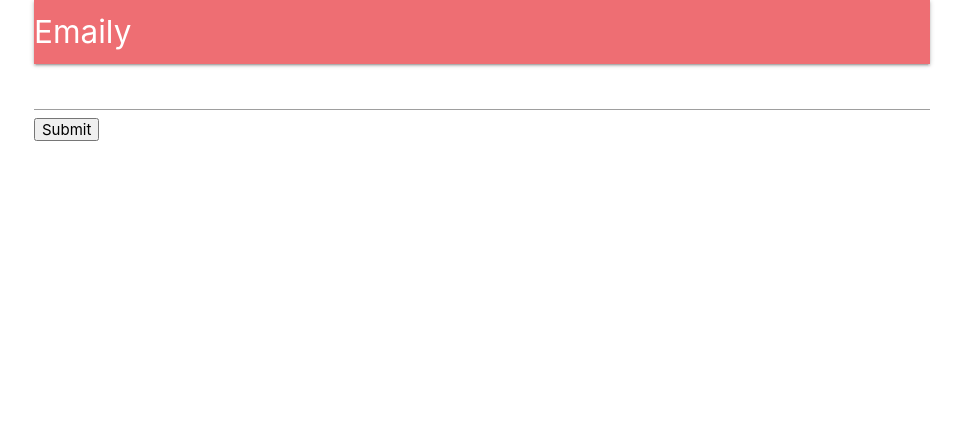
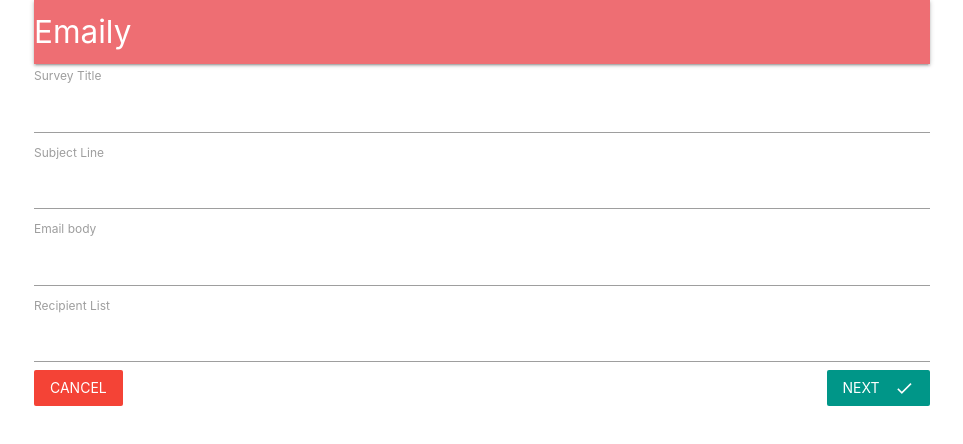
Before and after one commit to scubaluke/emailyMERN, a React (Create React App) app in the folder client/: page /surveys/new in a window 1280 px wide. Shown: the top 444 px of the page, without its empty margins (158-1121 px from the left). Built offline with nearby package versions, Linux system fonts and the light colour scheme; no server answers.

Commit message:
maped feild component, added  next and cancel button

```diff
--- a/client/src/components/App.js
+++ b/client/src/components/App.js
@@ -16,16 +16,14 @@ class App extends React.Component {
 
     render() {
         return (
+               <BrowserRouter>
             <div className='container'>
-               <BrowserRouter>
-                <>
                  <Header />
-                    <Route path='/' component={Landing} exact />
-                    <Route path='/surveys' component={Dashboard} exact />
-                    <Route path='/surveys/new' component={SurveyNew} />
-                </>
+                <Route path='/' component={Landing} exact />
+                <Route path='/surveys' component={Dashboard} exact />
+                <Route path='/surveys/new' component={SurveyNew} />
+            </div>
                </BrowserRouter>
-            </div>
         )
     }
 }
--- a/client/src/components/surveys/SurveyField.js
+++ b/client/src/components/surveys/SurveyField.js
@@ -1,9 +1,9 @@
 import React from 'react'
 
-export default function SurveyField({ input }) {
-    console.log(input);
+export default function SurveyField({ input, label }) {
     return (
         <div>
+            <label htmlFor="">{label}</label>
             <input {...input} />
         </div>
     )
--- a/client/src/components/surveys/SurveyForm.js
+++ b/client/src/components/surveys/SurveyForm.js
@@ -1,21 +1,28 @@
 import React, { Component } from 'react'
 import { reduxForm, Field } from 'redux-form'
+import { Link } from 'react-router-dom'
 import SurveyField from './SurveyField'
+
+const FIELDS = [
+    { label: "Survey Title", name: 'title'},
+    { label: "Subject Line", name: 'subject'},
+    { label: "Email body", name: 'body'},
+    { label: "Recipient List", name: 'email'},
+]
 
 class SurveyForm extends Component {
     renderFields() {
-        return (
-            <div>
-               <Field type="text" name="title" component={SurveyField} />
-            </div>
-        )
+      return   FIELDS.map(({ label, name }) => <Field component={SurveyField} type='text' label={label} name={name} key={name} />)
     }
     render() {
         return (
             <div>
                 <form onSubmit={this.props.handleSubmit((values) => console.log(values))} >
                   {this.renderFields()}
-                    <button type='submit' >Submit</button>
+                  <Link className='red btn-flat white-text' to='/surveys' >Cancel</Link>
+                    <button  className='teal btn-flat right  white-text' type='submit' >next
+                        <i className='material-icons right' >done</i>
+                    </button>
                 </form>
             </div>
         )
```
